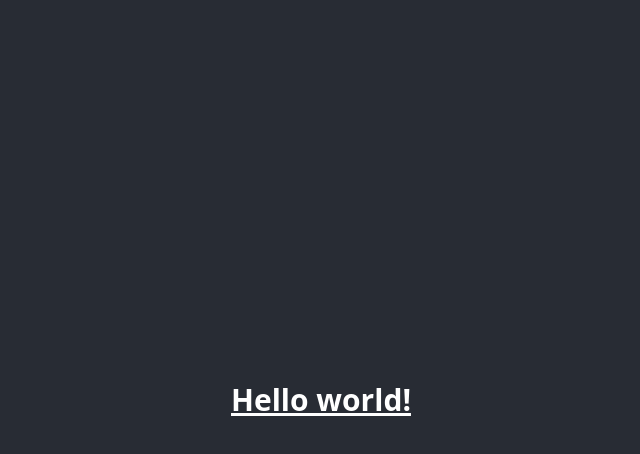
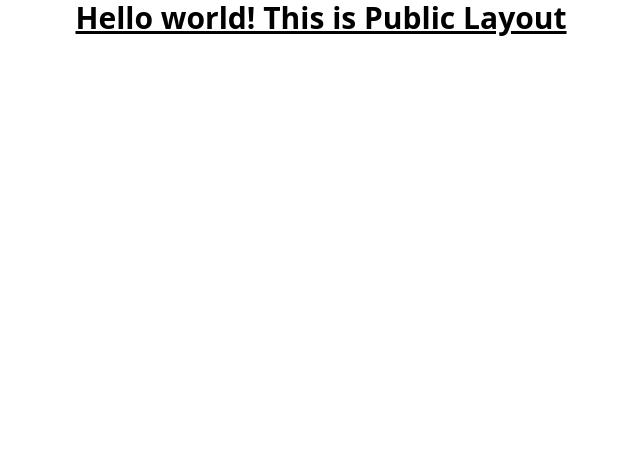
Before and after one commit to taddy569/mini-dictionary, a React (Create React App) app: page /public/login in a window 1280 px wide. Shown: the top 454 px of the page, without its empty margins (319-959 px from the left). Built offline with nearby package versions, Linux system fonts and the light colour scheme.

Commit message:
config absolute import and react-router-dom

```diff
--- a/package.json
+++ b/package.json
@@ -12,6 +12,7 @@
     "@types/react-dom": "^18.0.5",
     "react": "^18.1.0",
     "react-dom": "^18.1.0",
+    "react-router-dom": "^6.3.0",
     "react-scripts": "5.0.1",
     "typescript": "^4.7.2",
     "web-vitals": "^2.1.4"
--- a/src/App.tsx
+++ b/src/App.tsx
@@ -1,12 +1,12 @@
 import React from 'react'
+
 import './App.css'
+import AppRouter from 'routers'
 
 function App() {
   return (
     <div className="App">
-      <header className="App-header">
-        <h1 className="text-3xl font-bold underline">Hello world!</h1>
-      </header>
+      <AppRouter />
     </div>
   )
 }
--- /dev/null
+++ b/src/layouts/ErrorLayout/index.tsx
@@ -0,0 +1,11 @@
+import React from 'react'
+
+import { Link } from 'react-router-dom'
+
+const ErrorLayout = () => (
+  <h1 className="text-3xl font-bold underline">
+    Hello world! This is Error Layout. Go to <Link to="/">Home Page</Link>
+  </h1>
+)
+
+export default ErrorLayout
--- /dev/null
+++ b/src/layouts/ProtectedLayout/index.tsx
@@ -0,0 +1,9 @@
+import React from 'react'
+
+const ProtectedLayout = () => (
+  <h1 className="text-3xl font-bold underline">
+    Hello world! This is Protected Layout
+  </h1>
+)
+
+export default ProtectedLayout
--- /dev/null
+++ b/src/layouts/PublicLayout/index.tsx
@@ -0,0 +1,9 @@
+import React from 'react'
+
+const PublicLayout = () => (
+  <h1 className="text-3xl font-bold underline">
+    Hello world! This is Public Layout
+  </h1>
+)
+
+export default PublicLayout
--- /dev/null
+++ b/src/layouts/index.tsx
@@ -0,0 +1,3 @@
+export { default as ErrorLayout } from './ErrorLayout'
+export { default as ProtectedLayout } from './ProtectedLayout'
+export { default as PublicLayout } from './PublicLayout'
--- /dev/null
+++ b/src/routers/index.tsx
@@ -0,0 +1,19 @@
+import React from 'react'
+
+import { BrowserRouter as Router, Routes, Route } from 'react-router-dom'
+
+import { ErrorLayout, ProtectedLayout, PublicLayout } from 'layouts'
+
+const AppRouter = () => (
+  <Router>
+    <Routes>
+      <Route path="/" element={<ProtectedLayout />} />
+      <Route path="/public" element={<PublicLayout />}>
+        <Route path="login" element={<PublicLayout />} />
+      </Route>
+      <Route path="*" element={<ErrorLayout />} />
+    </Routes>
+  </Router>
+)
+
+export default AppRouter
--- a/tsconfig.json
+++ b/tsconfig.json
@@ -18,7 +18,8 @@
     "resolveJsonModule": true,
     "isolatedModules": true,
     "noEmit": true,
-    "jsx": "react-jsx"
+    "jsx": "react-jsx",
+    "baseUrl": "src"
   },
   "include": [
     "src"
```
Also changed, not shown: src/index.tsx (+10 -10 lines), 1 other file (tests, documents, lock files or other folders).
